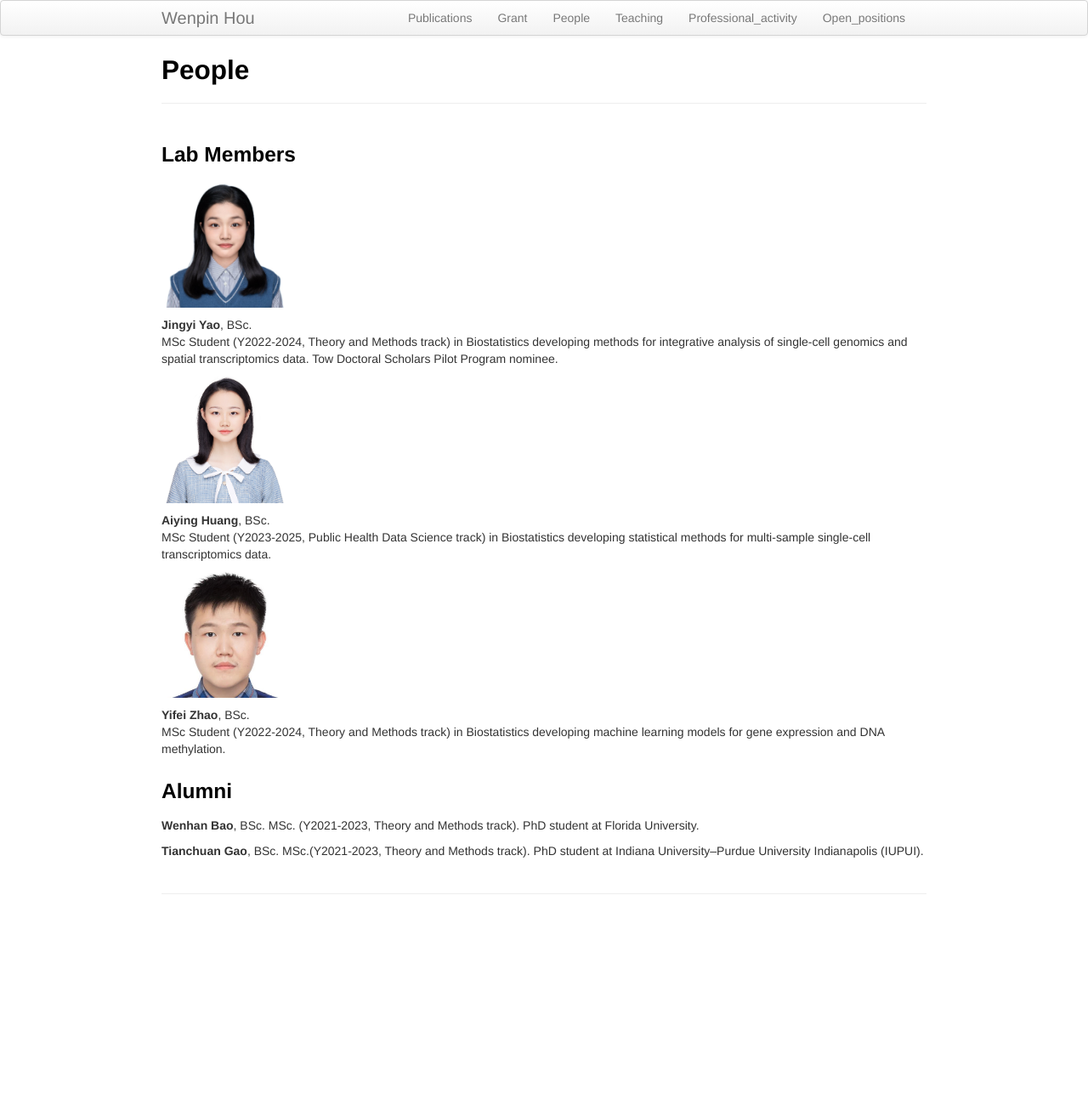
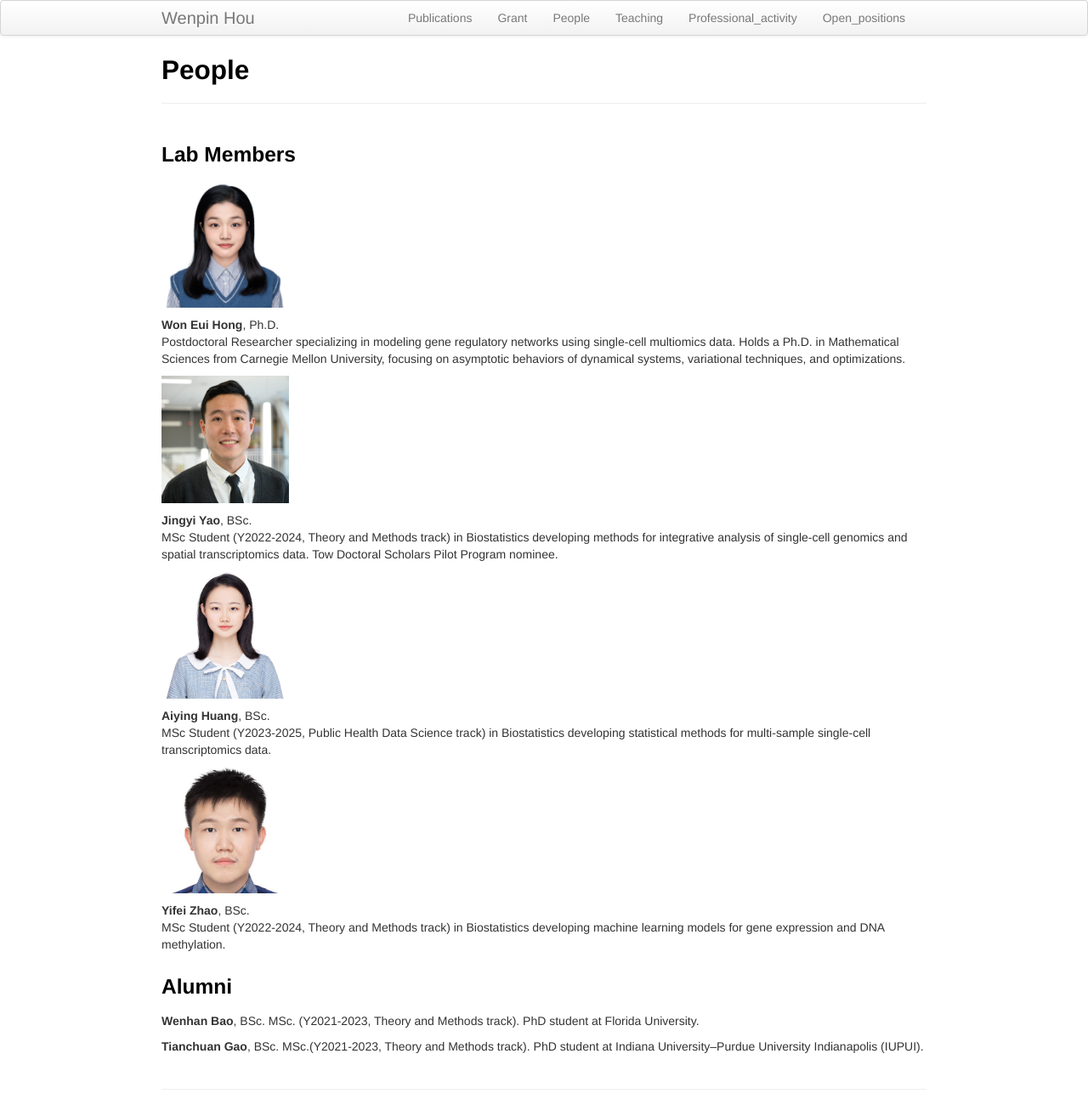
Before and after one commit to Winnie09/Wenpin_Hou, a Jekyll site: the page built from pages/people.md, in a window 1280 px wide. Shown: the whole page at 85% size. Built offline with Jekyll 4.4.1, drawn with Linux system fonts in a browser that asks for light colours; before the commit the page ends 1083 px from its top, so only the background shows below that.

Commit message:
add postdoc

```diff
--- a/pages/people.md
+++ b/pages/people.md
@@ -8,6 +8,13 @@ title: "People"
 
 
 <img src="../images/Jingyi_Yao.png" alt="images" width="150">
+
+
+**Won Eui Hong**,  Ph.D.    <br/>
+Postdoctoral Researcher specializing in modeling gene regulatory networks using single-cell multiomics data. Holds a Ph.D. in Mathematical Sciences from Carnegie Mellon University, focusing on asymptotic behaviors of dynamical systems, variational techniques, and optimizations. <br/>
+
+<img src="../images/woneuih11.jpg" alt="images" width="150">
+
 
 **Jingyi Yao**,  BSc.    <br/>
 MSc Student (Y2022-2024, Theory and Methods track) in Biostatistics developing methods for integrative analysis of single-cell genomics and spatial transcriptomics data. Tow Doctoral Scholars Pilot Program nominee.  <br/>
```
Also changed, not shown: images/Yifei_Zhao.jpg (added), images/woneuih11.jpg (added), 2 other files.
